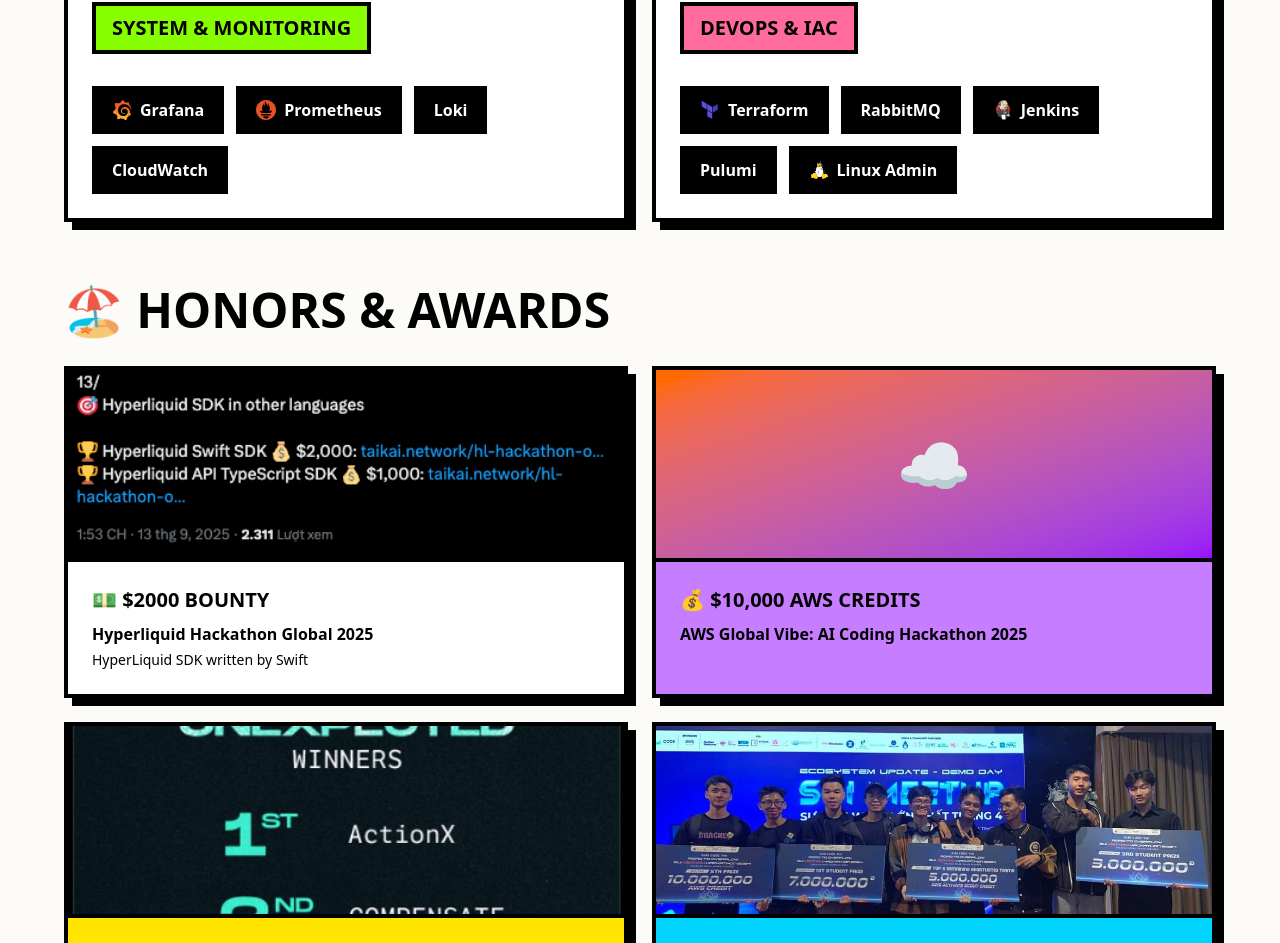
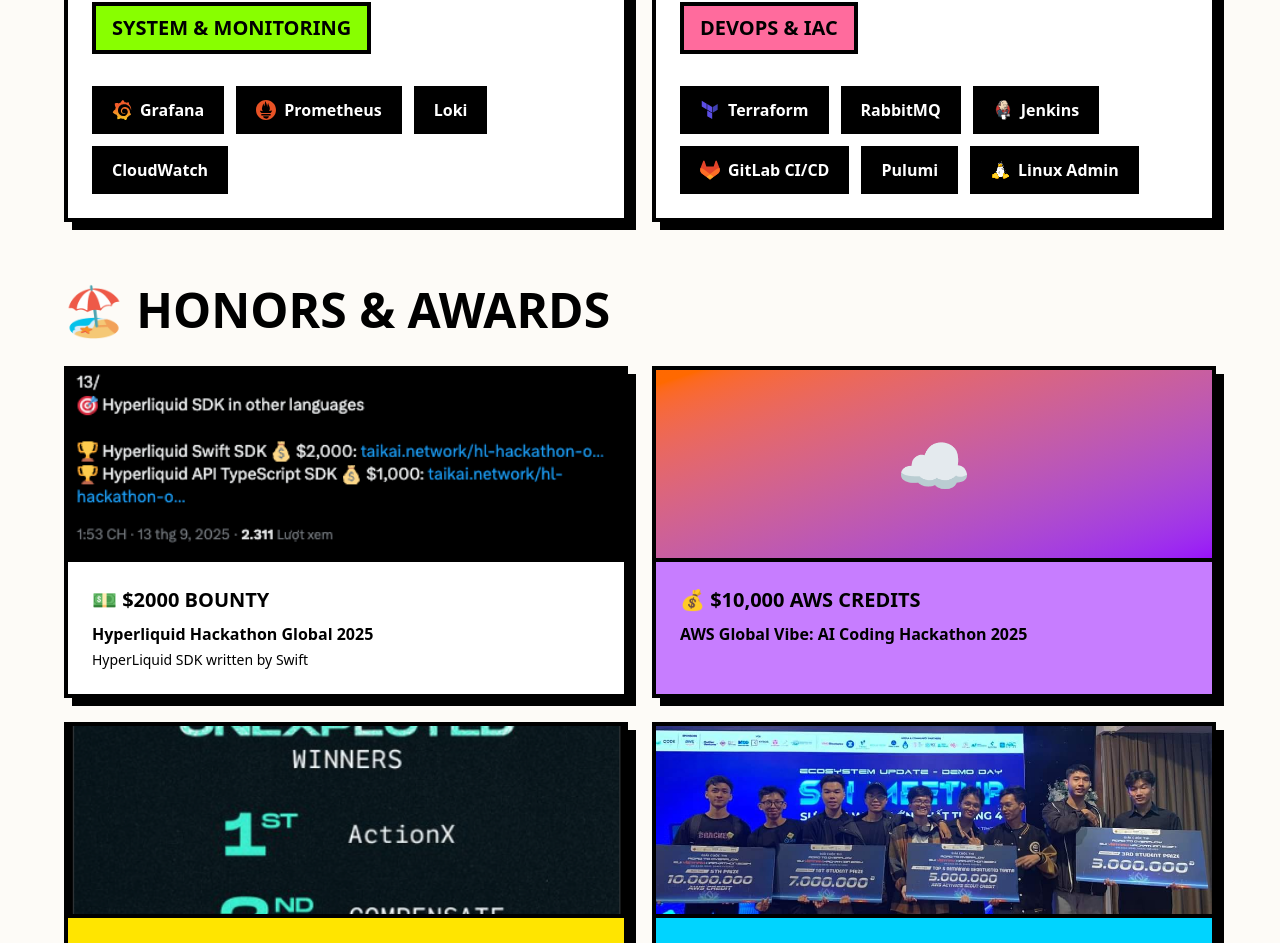
Before and after one commit to 0xBoji/porfolio-Neo-Brutalism, a Next.js app: page / in a window 1280 px wide. Shown: the part 3080-4023 px from the top of the page. Built offline with nearby package versions, Linux system fonts and the light colour scheme.

Commit message:
feat: add GitLab CI/CD to DevOps skills
- Download GitLab icon from Devicon CDN
- Add GitLab CI/CD skill badge with icon in DevOps & IaC section
- Position after Jenkins, before Pulumi
- Consistent styling with other skill badges

```diff
--- a/app/page.tsx
+++ b/app/page.tsx
@@ -334,6 +334,10 @@
                   <Image src="/icons/jenkins.svg" alt="Jenkins" width={20} height={20} className="inline-block" />
                   Jenkins
                 </span>
+                <span className="bg-black text-white px-4 py-2 font-bold border-4 border-black flex items-center gap-2">
+                  <Image src="/icons/gitlab.svg" alt="GitLab" width={20} height={20} className="inline-block" />
+                  GitLab CI/CD
+                </span>
                 <span className="bg-black text-white px-4 py-2 font-bold border-4 border-black">
                   Pulumi
                 </span>
```
Also changed, not shown: public/icons/gitlab.svg (added).
